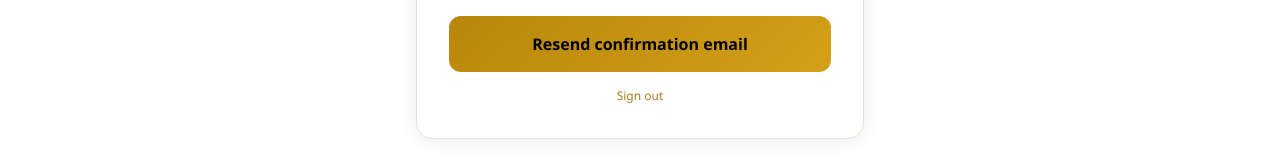
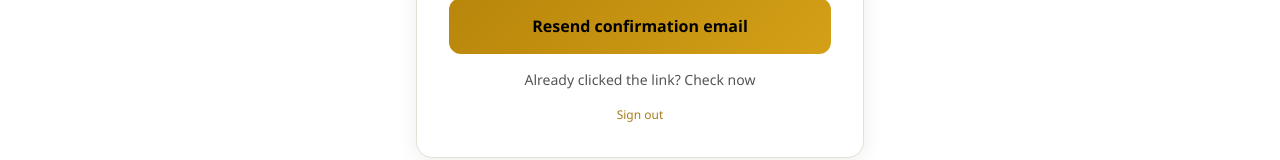
Before and after one commit to saidu2/pcil-frontend, a React (Vite) app: page /verify-email-pending in a window 1280 px wide. Shown: the part 494-654 px from the top of the page. Built offline with nearby package versions, Linux system fonts and the light colour scheme; no server answers.

Commit message:
Fix email verification: false failure on cross-browser links, add polling for cross-tab verification

```diff
--- a/src/context/AuthContext.jsx
+++ b/src/context/AuthContext.jsx
@@ -214,7 +214,17 @@ export function AuthProvider({ children }) {
   // ── Email verification (NEW) ────────────────────────────────────────────
   const verifyEmail = async (token) => {
     const { data } = await api.post('/auth/verify-email', { token })
-    await fetchMe()   // refresh so isVerified updates immediately
+    // fetchMe() needs an active session in THIS browser — but the emailed
+    // link is very often opened somewhere else entirely (the email app's
+    // own in-app browser, not the one used to sign up). Verification
+    // itself already succeeded above regardless of that, so a failure
+    // here must never be treated as verification having failed — it just
+    // means this particular browser has no session to refresh.
+    try {
+      await fetchMe()
+    } catch {
+      // No session in this browser — fine, verification still succeeded.
+    }
     return data
   }
 
--- a/src/pages/VerifyEmailPending.jsx
+++ b/src/pages/VerifyEmailPending.jsx
@@ -1,4 +1,4 @@
-import { useState } from 'react'
+import { useState, useEffect } from 'react'
 import { useLocation, useNavigate } from 'react-router-dom'
 import { GoldButton, Card } from '../components/UI'
 import { useAuth } from '../context/AuthContext'
@@ -6,12 +6,45 @@ import { useAuth } from '../context/AuthContext'
 export default function VerifyEmailPending() {
   const location = useLocation()
   const navigate = useNavigate()
-  const { logout, resendVerification } = useAuth()
+  const { user, logout, resendVerification, fetchMe } = useAuth()
   const email = location.state?.email
 
   const [sending, setSending] = useState(false)
   const [sent, setSent] = useState(false)
   const [error, setError] = useState('')
+  const [checking, setChecking] = useState(false)
+
+  // The emailed link is commonly opened somewhere other than this tab —
+  // the email app's own in-app browser, a different device, etc. — so
+  // this tab has no way to know verification happened unless it actively
+  // checks. Poll quietly in the background so the user isn't stuck here
+  // forever after verifying elsewhere.
+  useEffect(() => {
+    const interval = setInterval(() => {
+      fetchMe().catch(() => {})
+    }, 4000)
+    return () => clearInterval(interval)
+  }, [fetchMe])
+
+  useEffect(() => {
+    if (user?.isVerified) {
+      navigate('/dashboard', { replace: true })
+    }
+  }, [user?.isVerified, navigate])
+
+  const handleCheckNow = async () => {
+    setChecking(true)
+    setError('')
+    try {
+      await fetchMe()
+      // The effect above redirects automatically once isVerified is true —
+      // if we're still here after this, it genuinely isn't verified yet.
+    } catch {
+      setError('Could not check your status right now. Please try again.')
+    } finally {
+      setChecking(false)
+    }
+  }
 
   const handleResend = async () => {
     setError('')
@@ -70,6 +103,16 @@ export default function VerifyEmailPending() {
 
           <button
             type="button"
+            onClick={handleCheckNow}
+            disabled={checking}
+            className="text-sm hover:underline w-full"
+            style={{ color: 'var(--text-secondary)' }}
+          >
+            {checking ? 'Checking…' : "Already clicked the link? Check now"}
+          </button>
+
+          <button
+            type="button"
             onClick={handleSignOut}
             className="text-xs hover:underline"
             style={{ color: '#A67C1A' }}
```
